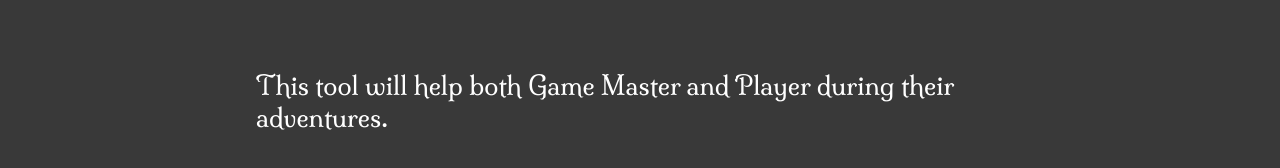
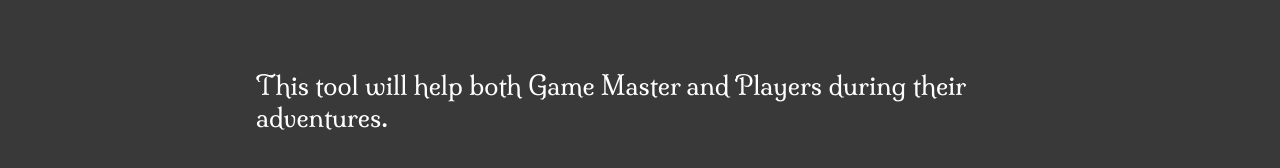
Before and after one commit to pedroccrp/badsouls, a React (Create React App) app in the folder web/: page / in a window 1280 px wide. Shown: the part 332-500 px from the top of the page. Built offline with nearby package versions, Linux system fonts and the light colour scheme.

Commit message:
Fix typo

```diff
--- a/web/src/pages/Home/index.tsx
+++ b/web/src/pages/Home/index.tsx
@@ -7,7 +7,8 @@ const Home = () => {
     <div className='page-container'>
       <h1 id='title'>Welcome to Bad Souls</h1>
       <p>
-        This tool will help both Game Master and Player during their adventures.
+        This tool will help both Game Master and Players during their
+        adventures.
       </p>
       <p>Some of the features include:</p>
       <ul>
```
